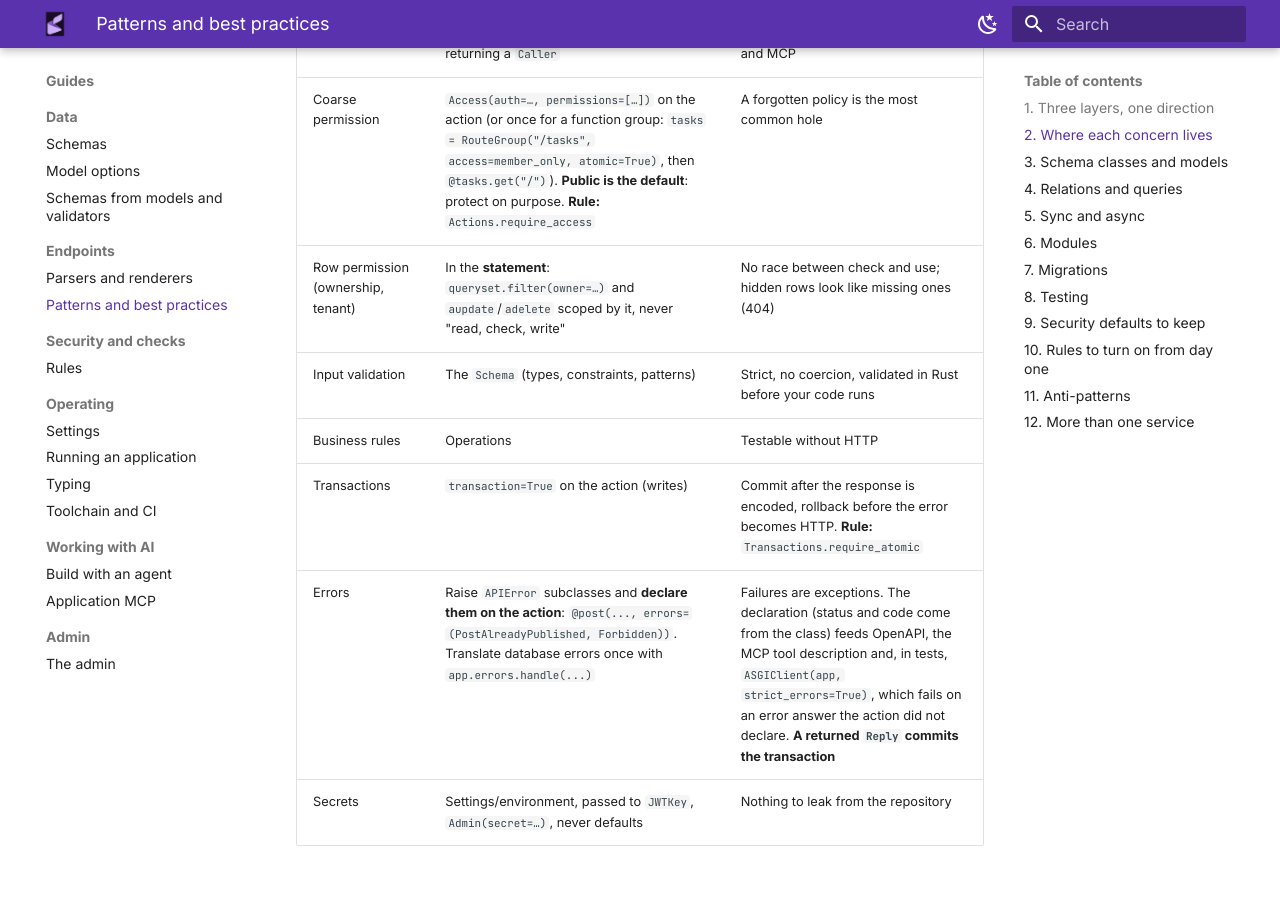
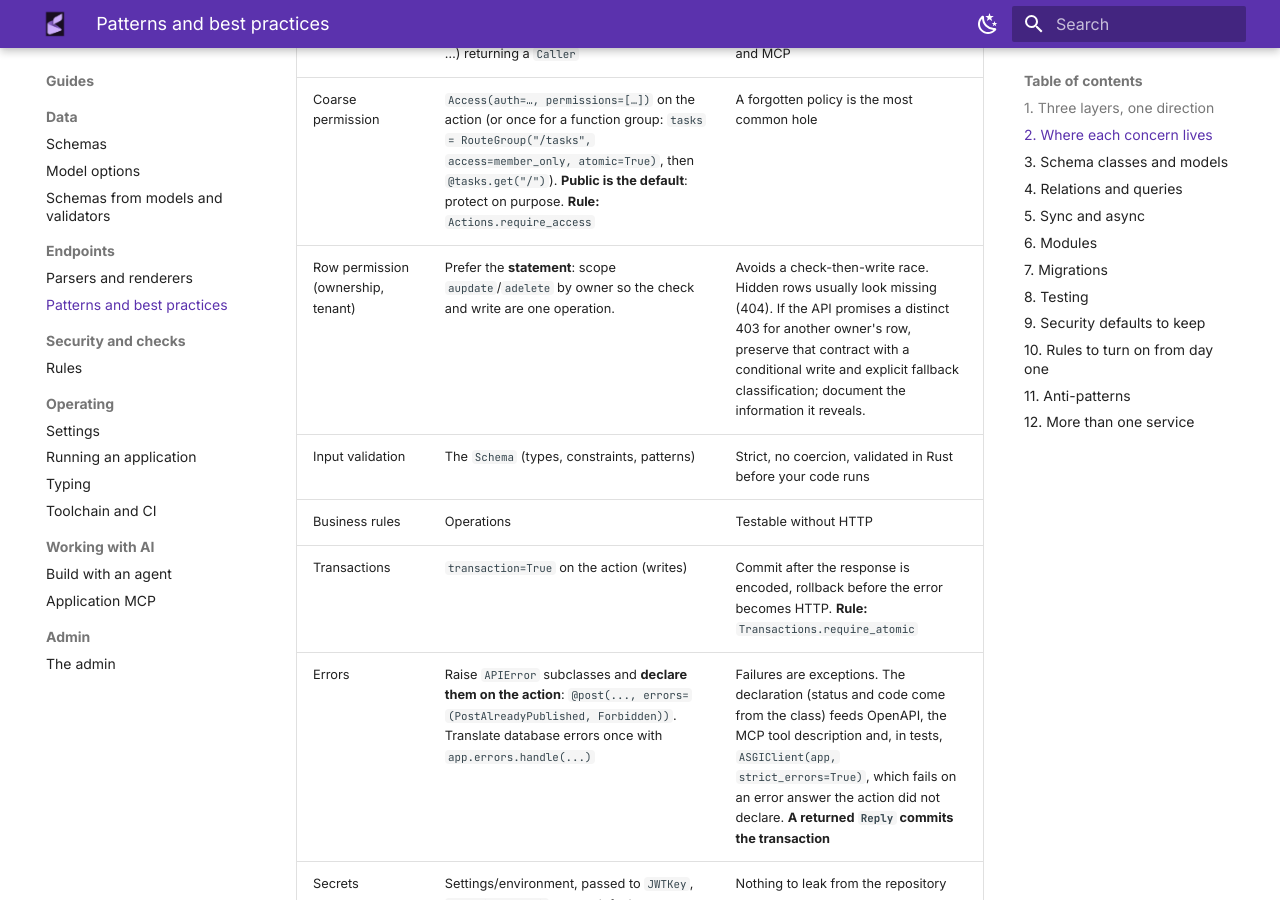
Before and after one commit to caspel26/hinoki, an MkDocs documentation site: the page built from docs/PATTERNS.md, in a window 1280 px wide and 900 px high, scrolled down 1141 px. Built offline with MkDocs 1.6.1 and Material for MkDocs 9.7.7, drawn with Linux system fonts in a browser that asks for light colours; some of the changed text lies outside the part shown.

Commit message:
docs(architecture): clarify conditional ownership writes
Co-Authored-By: OpenAI Codex <noreply@openai.com>

```diff
--- a/docs/PATTERNS.md
+++ b/docs/PATTERNS.md
@@ -25,7 +25,7 @@ Persistence     Model / QuerySet          tables, relations, explicit loading
 | --- | --- | --- |
 | Authentication | An auth provider (`BearerAuth`, `JWTAuth`, …) returning a `Caller` | One path, identical for HTTP, admin and MCP |
 | Coarse permission | `Access(auth=…, permissions=[…])` on the action (or once for a function group: `tasks = RouteGroup("/tasks", access=member_only, atomic=True)`, then `@tasks.get("/")`). **Public is the default**: protect on purpose. **Rule:** `Actions.require_access` | A forgotten policy is the most common hole |
-| Row permission (ownership, tenant) | In the **statement**: `queryset.filter(owner=…)` and `aupdate`/`adelete` scoped by it, never "read, check, write" | No race between check and use; hidden rows look like missing ones (404) |
+| Row permission (ownership, tenant) | Prefer the **statement**: scope `aupdate`/`adelete` by owner so the check and write are one operation. | Avoids a check-then-write race. Hidden rows usually look missing (404). If the API promises a distinct 403 for another owner's row, preserve that contract with a conditional write and explicit fallback classification; document the information it reveals. |
 | Input validation | The `Schema` (types, constraints, patterns) | Strict, no coercion, validated in Rust before your code runs |
 | Business rules | Operations | Testable without HTTP |
 | Transactions | `transaction=True` on the action (writes) | Commit after the response is encoded, rollback before the error becomes HTTP. **Rule:** `Transactions.require_atomic` |
@@ -76,7 +76,7 @@ HTTPS terminates somewhere you control (set `Admin(secure_cookies=True)` behind
 ## 11. Anti-patterns
 
 * Returning a `Model` or a dict built from one.
-* "Read the row, check the owner, then update" in two statements.
+* "Read the row, check the owner, then update" in two statements when the write can race with another change. If a response contract requires a distinct 403, make the conditional write and fallback explicit rather than treating the check-then-write shape as a safe default.
 * A business rule inside an action that another entry point also needs.
 * `Reply(4xx)` inside a `transaction=True` action (it commits).
 * Client-supplied column names reaching `filter`/`order_by`.
```
Also changed, not shown: 1 other file.
